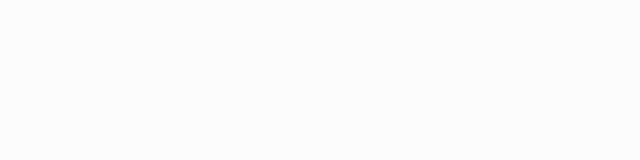
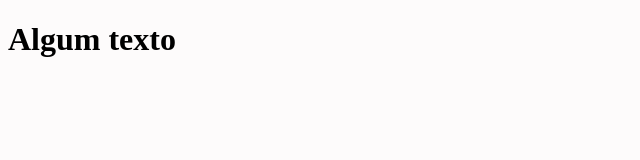
Before and after one commit to nnnnadia/projeto-trybe-lessons-learned, a website: page index.html in a window 1280 px wide. Shown: the whole page, without its empty margins (0-640 px from the left). Drawn offline with Linux system fonts and the light colour scheme.

Commit message:
Requisito 2 feito.

```diff
--- a/index.html
+++ b/index.html
@@ -6,6 +6,8 @@
     <title></title>
   </head>
   <body>
-
+    <header id="cabecalho">
+      <h1 id="titulo">Algum texto</h1>
+    </header>
   </body>
 </html>
--- a/style.css
+++ b/style.css
@@ -1,3 +1,7 @@
 body {
   background-color: rgb(253, 251, 251);
 }
+header {
+  position: fixed;
+  top: 0;
+}
```
